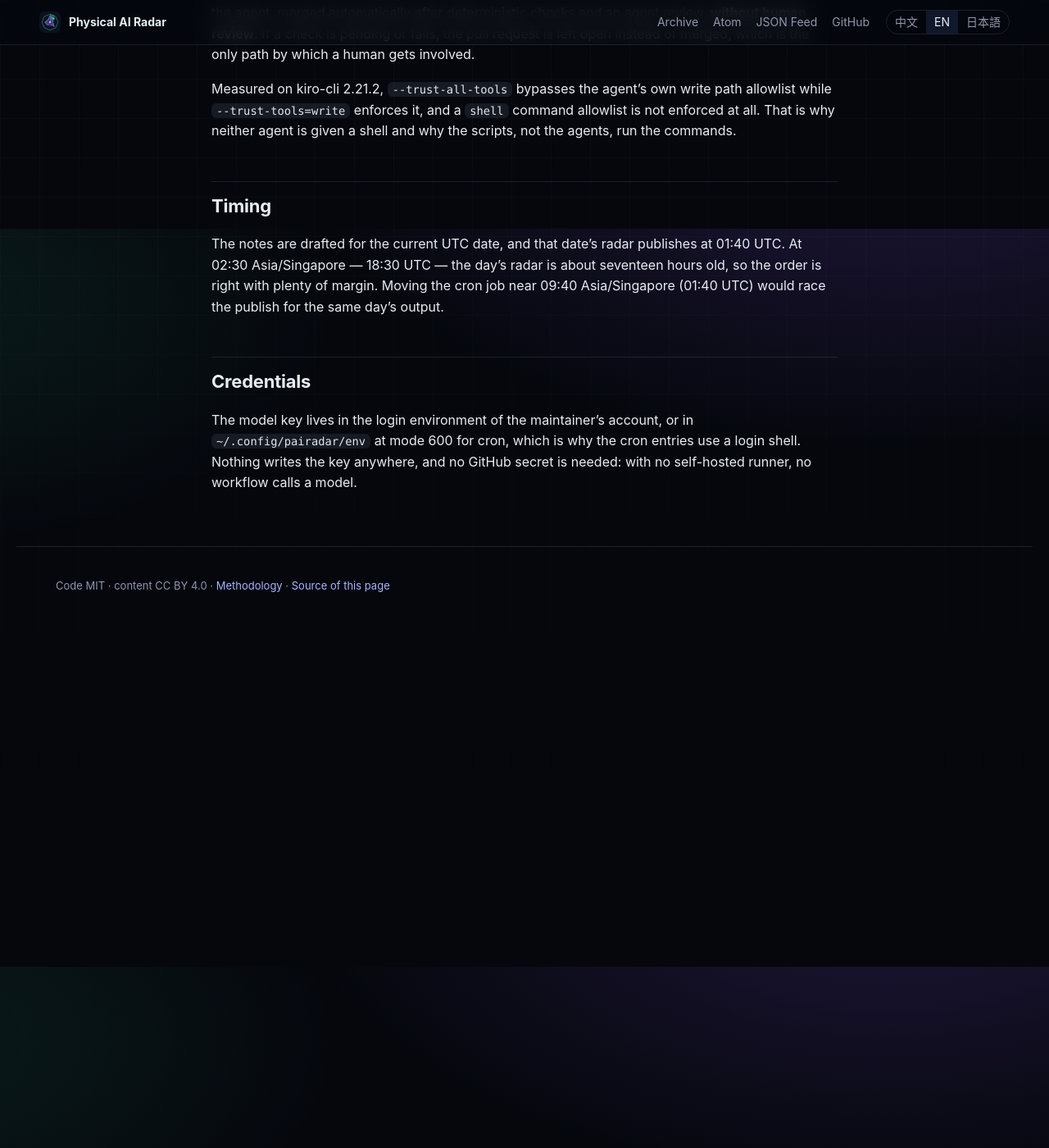
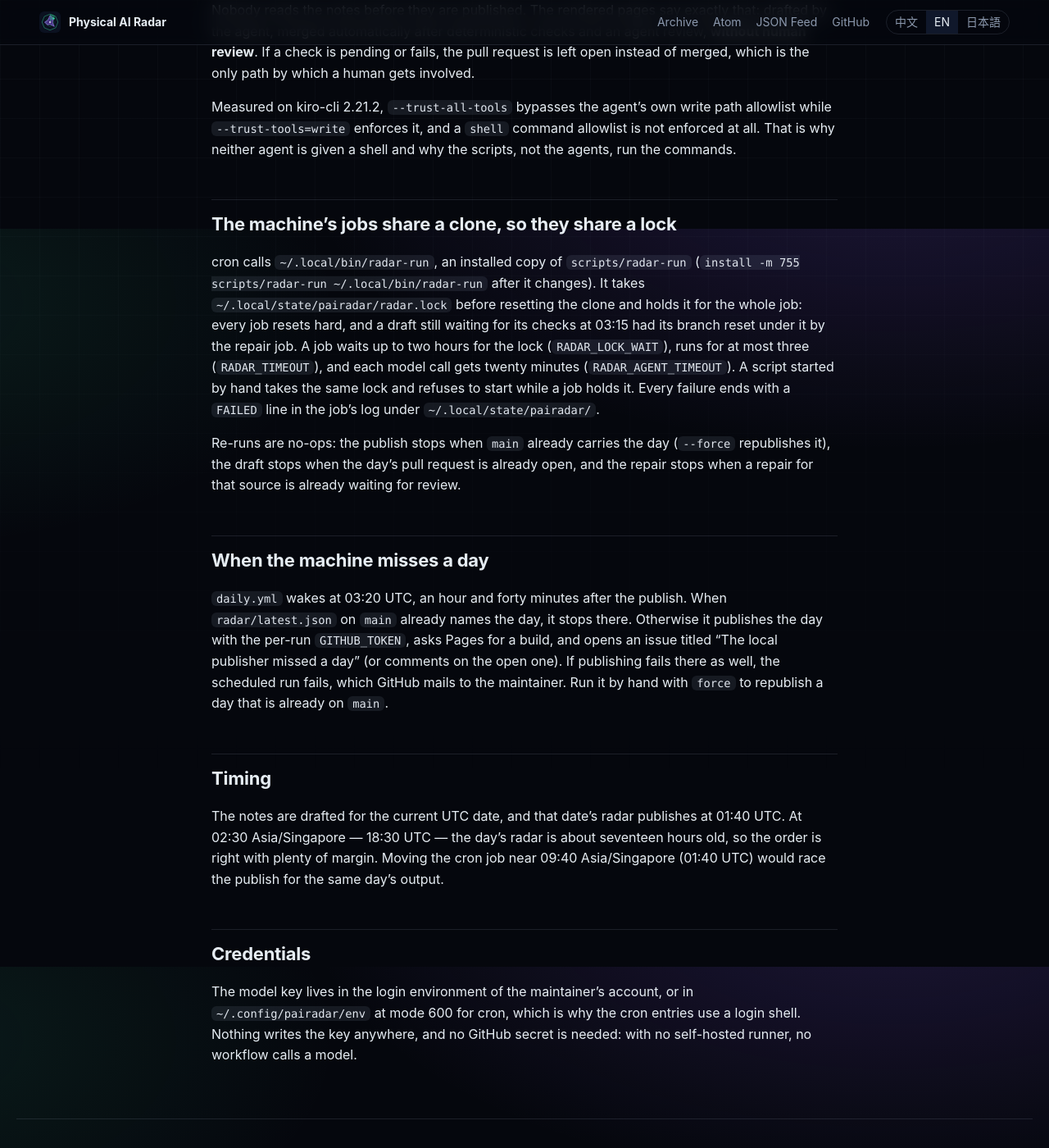
Before and after one commit to noteflowai/physical-ai-radar, a Jekyll site: the page built from docs/automation.md, in a window 1280 px wide and 1400 px high, scrolled down 1521 px. Shown: the whole window at 82% size. Built offline with Jekyll 4.4.1, drawn with Linux system fonts in a browser that asks for light colours; our own code applies the rules of GitHub Pages for plain Markdown files; some of the changed text lies outside the part shown.

Commit message:
Document the lock, the timeouts and the missed-day fallback
Co-Authored-By: Claude Opus 5.5 <noreply@anthropic.com>

```diff
--- a/docs/automation.md
+++ b/docs/automation.md
@@ -7,7 +7,7 @@ anywhere that matters.
 | What | Where | Trigger | Writes |
 | --- | --- | --- | --- |
 | `ci.yml` | GitHub-hosted runner | push, pull request | nothing |
-| `daily.yml` | GitHub-hosted runner | manual only, a fallback | commits the day's radar to `main` |
+| `daily.yml` | GitHub-hosted runner | 03:20 UTC, and by hand | publishes only a day the machine missed |
 | `scripts/publish_daily.sh` | maintainer's machine, cron | 09:40 Asia/Singapore | commits the day's radar to `main` |
 | `scripts/draft_daily_notes.sh` | maintainer's machine, cron | 02:30 Asia/Singapore | opens a pull request |
 | `scripts/repair_sources.sh` | maintainer's machine, cron | 03:15 Asia/Singapore | opens a pull request |
@@ -59,6 +59,31 @@ allowlist while `--trust-tools=write` enforces it, and a `shell` command allowli
 not enforced at all. That is why neither agent is given a shell and why the scripts,
 not the agents, run the commands.
 
+## The machine's jobs share a clone, so they share a lock
+
+cron calls `~/.local/bin/radar-run`, an installed copy of `scripts/radar-run`
+(`install -m 755 scripts/radar-run ~/.local/bin/radar-run` after it changes). It takes
+`~/.local/state/pairadar/radar.lock` before resetting the clone and holds it for the
+whole job: every job resets hard, and a draft still waiting for its checks at 03:15 had
+its branch reset under it by the repair job. A job waits up to two hours for the lock
+(`RADAR_LOCK_WAIT`), runs for at most three (`RADAR_TIMEOUT`), and each model call gets
+twenty minutes (`RADAR_AGENT_TIMEOUT`). A script started by hand takes the same lock
+and refuses to start while a job holds it. Every failure ends with a `FAILED` line in
+the job's log under `~/.local/state/pairadar/`.
+
+Re-runs are no-ops: the publish stops when `main` already carries the day (`--force`
+republishes it), the draft stops when the day's pull request is already open, and the
+repair stops when a repair for that source is already waiting for review.
+
+## When the machine misses a day
+
+`daily.yml` wakes at 03:20 UTC, an hour and forty minutes after the publish. When
+`radar/latest.json` on `main` already names the day, it stops there. Otherwise it
+publishes the day with the per-run `GITHUB_TOKEN`, asks Pages for a build, and opens an
+issue titled "The local publisher missed a day" (or comments on the open one). If
+publishing fails there as well, the scheduled run fails, which GitHub mails to the
+maintainer. Run it by hand with `force` to republish a day that is already on `main`.
+
 ## Timing
 
 The notes are drafted for the current UTC date, and that date's radar publishes at
```
Also changed, not shown: CHANGELOG.md, 1 other file.
